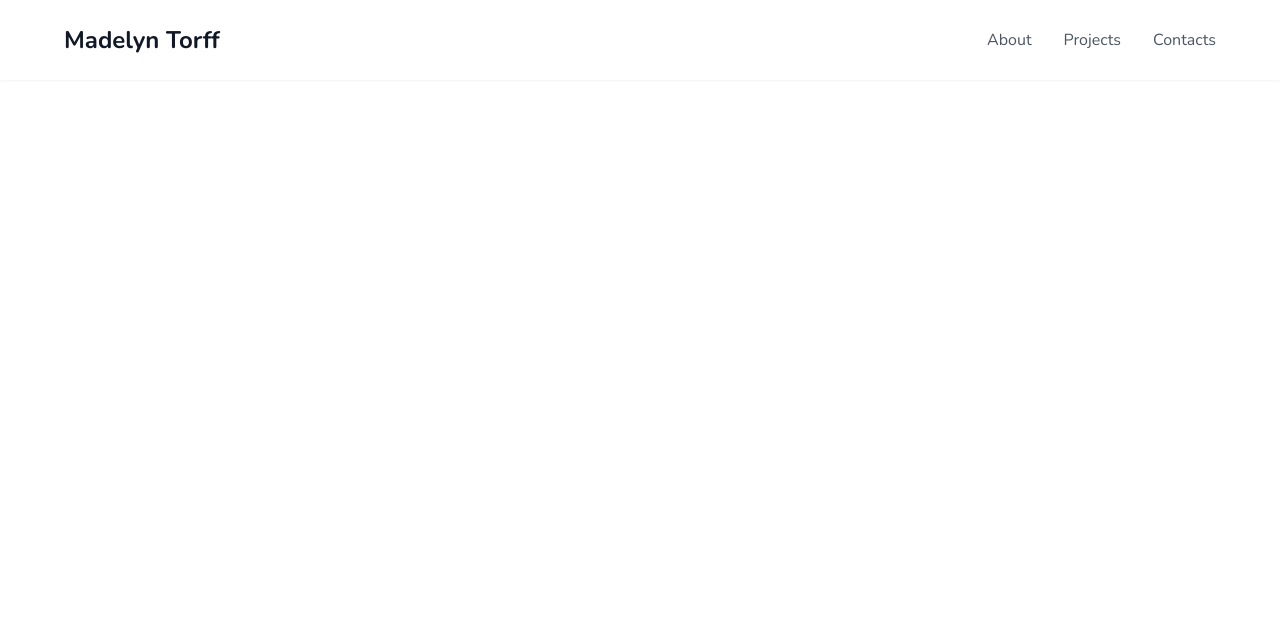
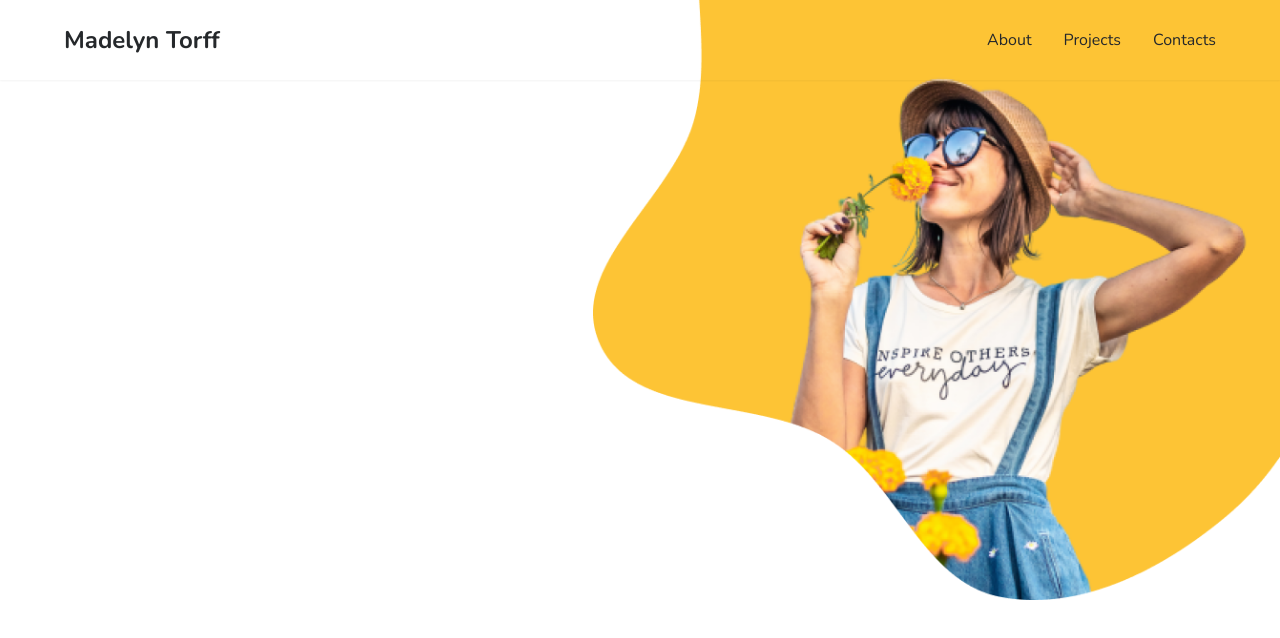
Before and after one commit to Tom-Boudeville/portfolio, a React (Create React App) app in the folder portfolio/: page / in a window 1280 px wide. Shown: the top 638 px of the page. Built offline with nearby package versions, Linux system fonts and the light colour scheme.

Commit message:
add header and bg image

```diff
--- a/portfolio/src/App.js
+++ b/portfolio/src/App.js
@@ -1,7 +1,13 @@
-import Header from "./components/Header.jsx";
+import Header from "./components/Header";
+import BackGroundImageDesign from "./components/BackGroundImageDesign";
 
 function App() {
-  return <Header />;
+  return (
+    <>
+      <Header />
+      <BackGroundImageDesign />
+    </>
+  );
 }
 
 export default App;
--- /dev/null
+++ b/portfolio/src/components/BackGroundImageDesign.jsx
@@ -0,0 +1,14 @@
+import React from "react";
+
+export default function BackGroundImageDesign() {
+  return (
+    <div
+      className="absolute inset-0 bg-no-repeat bg-right-top z-10 pointer-events-none"
+      style={{
+        backgroundImage: "url('/femme1.png')",
+        backgroundSize: "auto 600px",
+        backgroundPosition: "right top",
+      }}
+    />
+  );
+}
--- a/portfolio/src/components/Header.jsx
+++ b/portfolio/src/components/Header.jsx
@@ -2,30 +2,15 @@ import React from "react";
 
 export default function Header() {
   return (
-    <header className="flex w-full h-20 shadow-sm bg-white">
+    <header className="relative z-20 flex w-full h-20 shadow-sm overflow-hidden">
       <div className="flex-1 flex items-center px-8 md:px-16">
-        <span className="text-2xl font-bold text-gray-900">Madelyn Torff</span>
+        <span className="text-2xl font-bold">Madelyn Torff</span>
       </div>
 
-      <nav className="flex-1 flex items-center justify-end px-8 md:px-16 space-x-8">
-        <a
-          href="#about"
-          className="text-gray-600 font-medium hover:text-black transition-colors"
-        >
-          About
-        </a>
-        <a
-          href="#projects"
-          className="text-gray-600 font-medium hover:text-black transition-colors"
-        >
-          Projects
-        </a>
-        <a
-          href="#contacts"
-          className="text-gray-600 font-medium hover:text-black transition-colors"
-        >
-          Contacts
-        </a>
+      <nav className=" flex-1 flex items-center justify-end px-8 md:px-16 space-x-8">
+        <a href="#about">About</a>
+        <a href="#projects">Projects</a>
+        <a href="#contacts">Contacts</a>
       </nav>
     </header>
   );
```
Also changed, not shown: portfolio/public/femme1.png (added).
